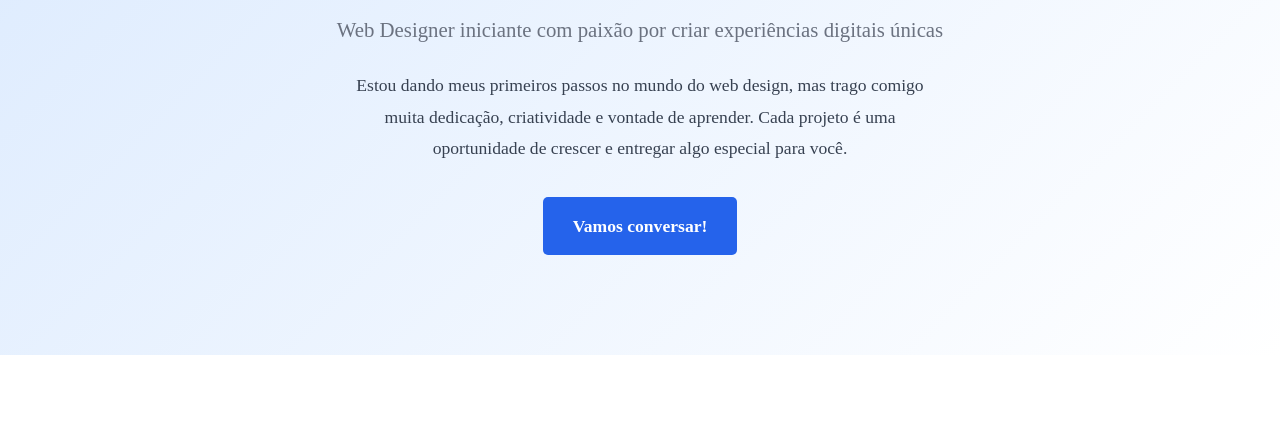
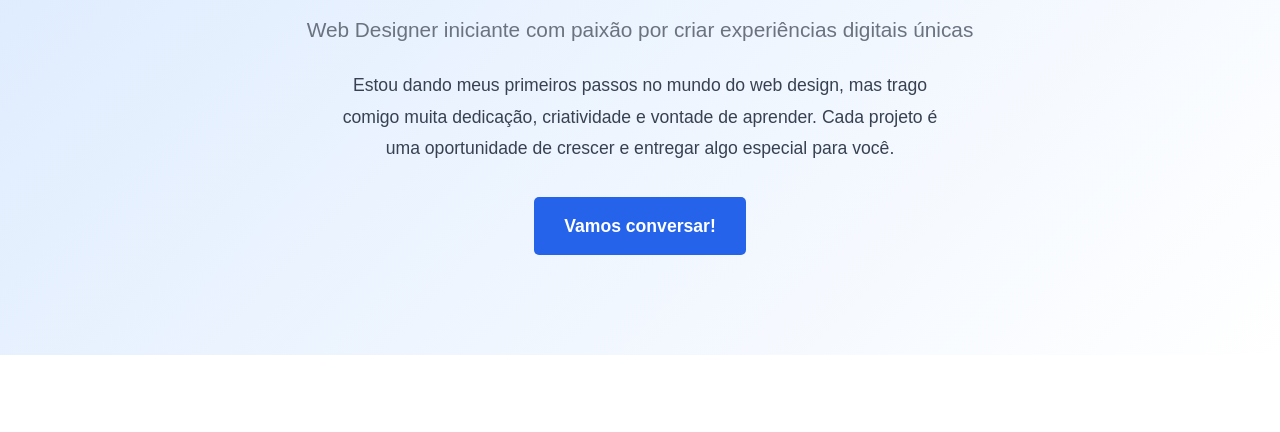
Before and after one commit to RaphaelEmilio/raphaelemillio, a plain HTML site: page index.html in a window 1280 px wide. Shown: the part 230-662 px from the top of the page. Drawn offline with Linux system fonts and the light colour scheme.

Commit message:
Update style.css

```diff
--- a/style.css
+++ b/style.css
@@ -15,7 +15,7 @@ html {
 }
 
 body {
-    font-family: 'Arial'sans-serif;
+    font-family: 'Arial';
     line-height: 1.6;
     color: #333;
     background-color: #fff;
```
